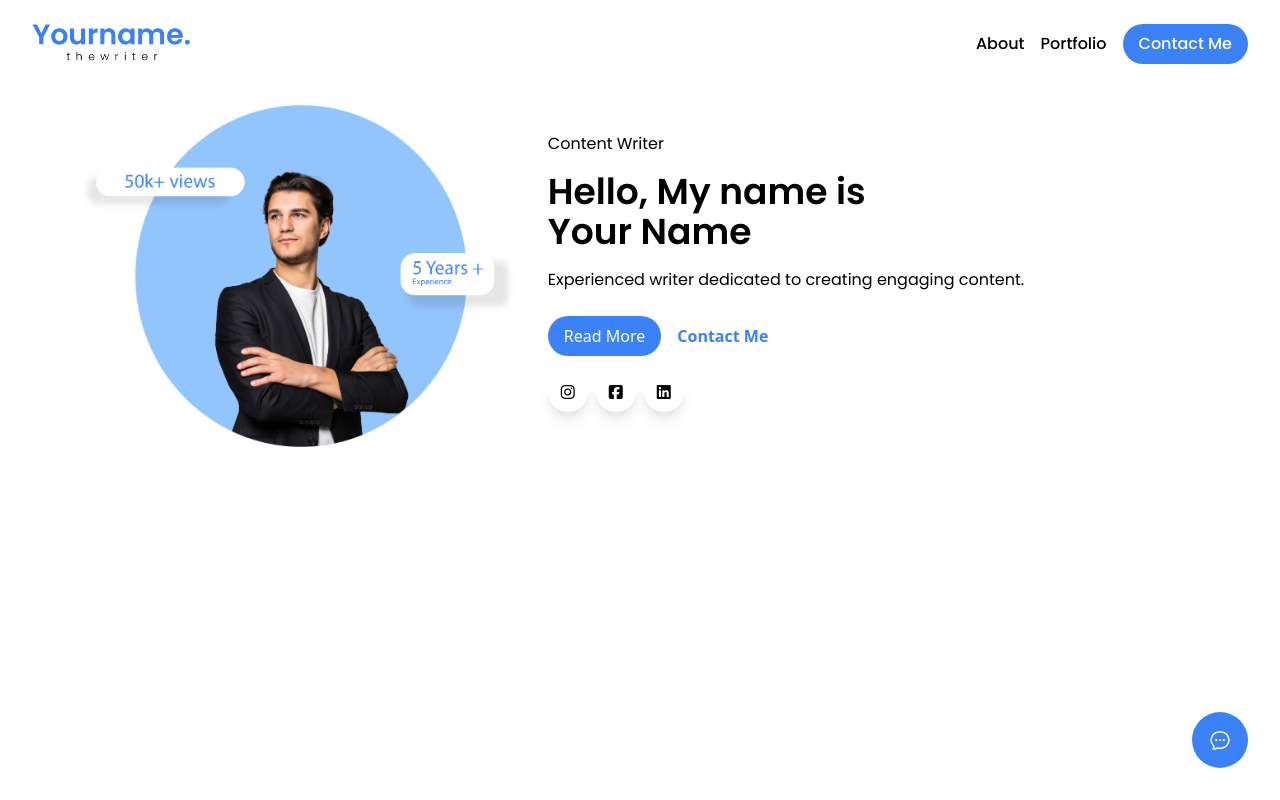
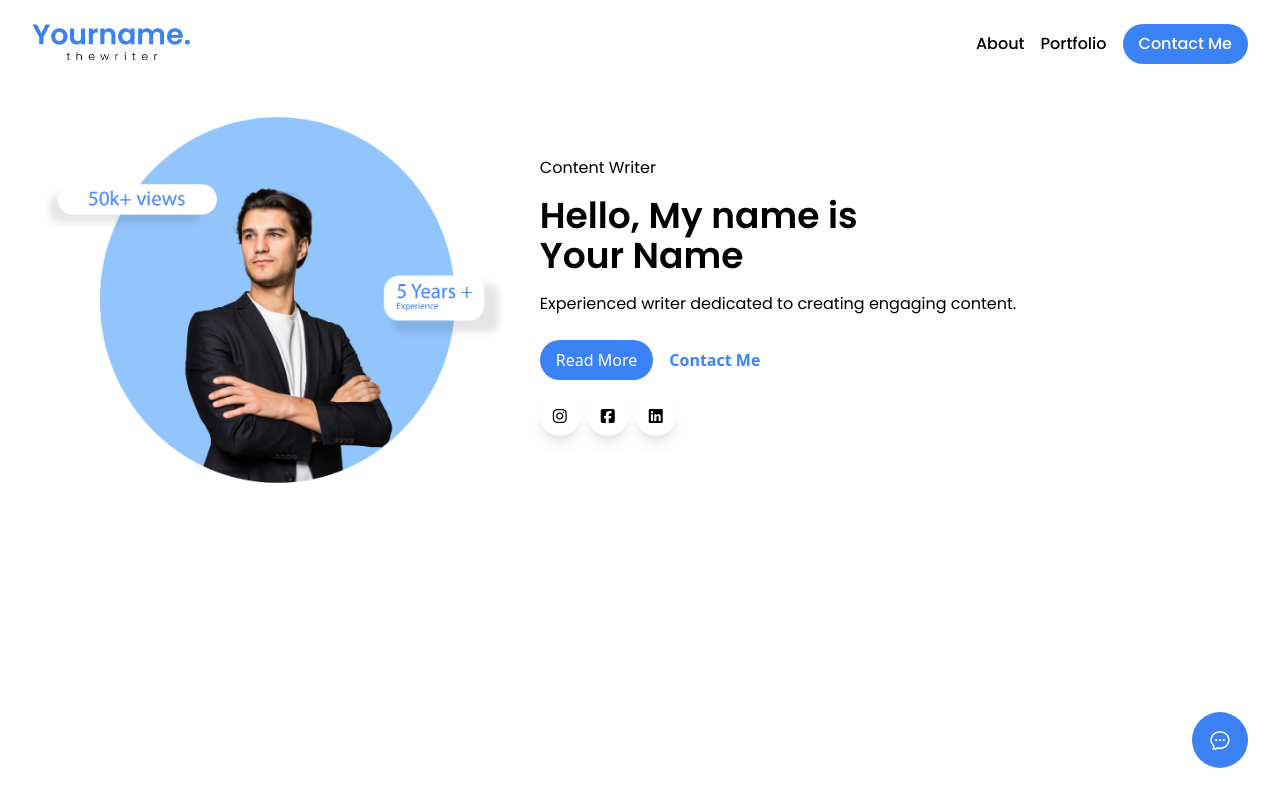
Before and after one commit to coolmotion/Writer-portfolio, a plain HTML site: page index.html in a window 1280 px wide. Shown: the top 800 px of the page. Drawn offline with nearby package versions, Linux system fonts and the light colour scheme; some icons are missing.

Commit message:
Add files via upload

```diff
--- a/index.html
+++ b/index.html
@@ -44,7 +44,7 @@
     <a href=" https://www.fiverr.com/peiris809" class="block bg-blue-500 text-white px-4 py-2 rounded-full max-w-xs mx-auto">Contact me</a>
 </div>
 
-<section class="p-10 w-full min-h-screen">
+<section class="pt-16 w-full min-h-screen">
     <div class="container mx-auto p-8 sm:flex items-center justify-center">
         <!-- Left Column (Image) -->
         <div class="py-3 sm:w-2/3 sm:order-1 text-center">
```
